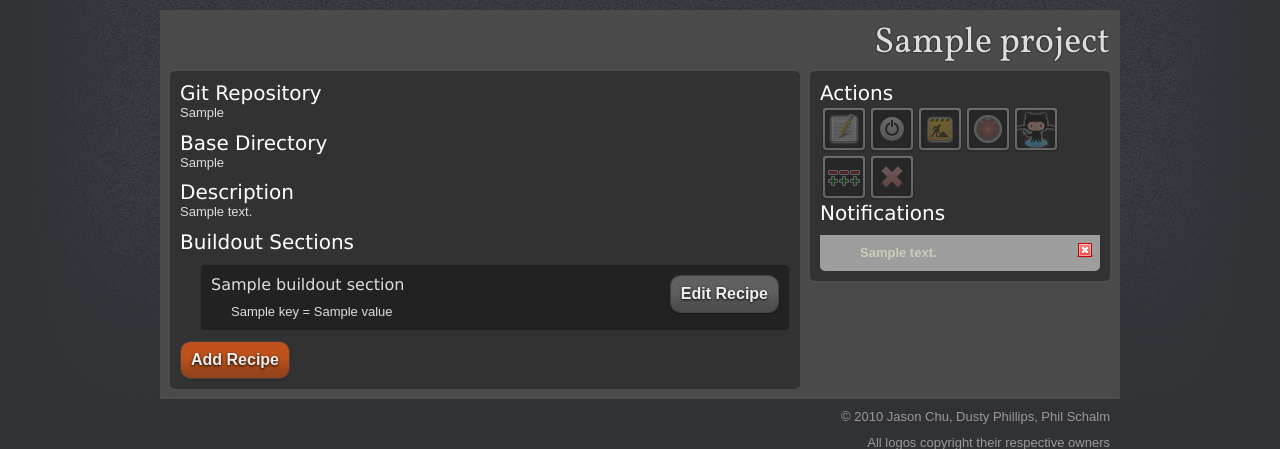
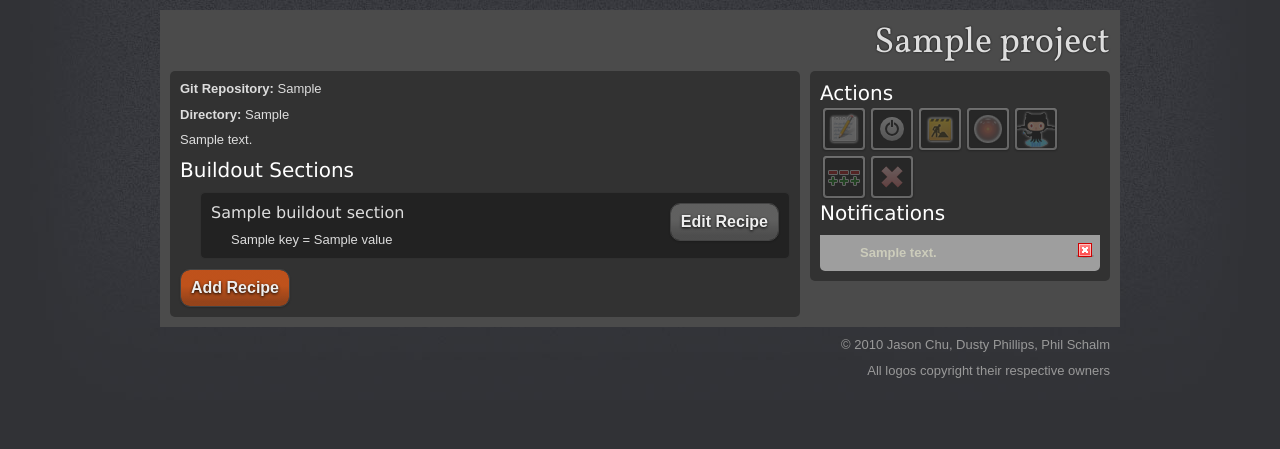
Before and after one commit to pnomolos/greatbigcrane, a Django app: template greatbigcrane/templates/project/project_detail.html in a window 1280 px wide. Shown: the part 120-569 px from the top of the page. Run offline with Django 3.2, Linux system fonts and the light colour scheme; the template is opened without the code that fills it: most values are stand-ins (such as "Sample title", 1, 10 or a date in 2020); some libraries are stand-ins or nearby versions; grey boxes are pictures that could not be loaded.

Commit message:
Change the project view headers a bit

```diff
--- a/greatbigcrane/templates/project/project_detail.html
+++ b/greatbigcrane/templates/project/project_detail.html
@@ -6,14 +6,11 @@
 {% block main %}
   <div id="project-{{project.id}}" class="project">
     {% if project.git_repo %}
-      <h2>Git Repository</h2>
-      <p>{{project.git_repo}}</p>
+      <p><strong>Git Repository:</strong> {{project.git_repo}}</p>
     {% endif %}
 
-    <h2>Base Directory</h2>
-    <p>{{project.base_directory}}</p>
+    <p><strong>Directory:</strong> {{project.base_directory}}</p>
 
-    <h2>Description</h2>
     <p>{{project.description}}</p>
 
     <section class="buildout">
```
